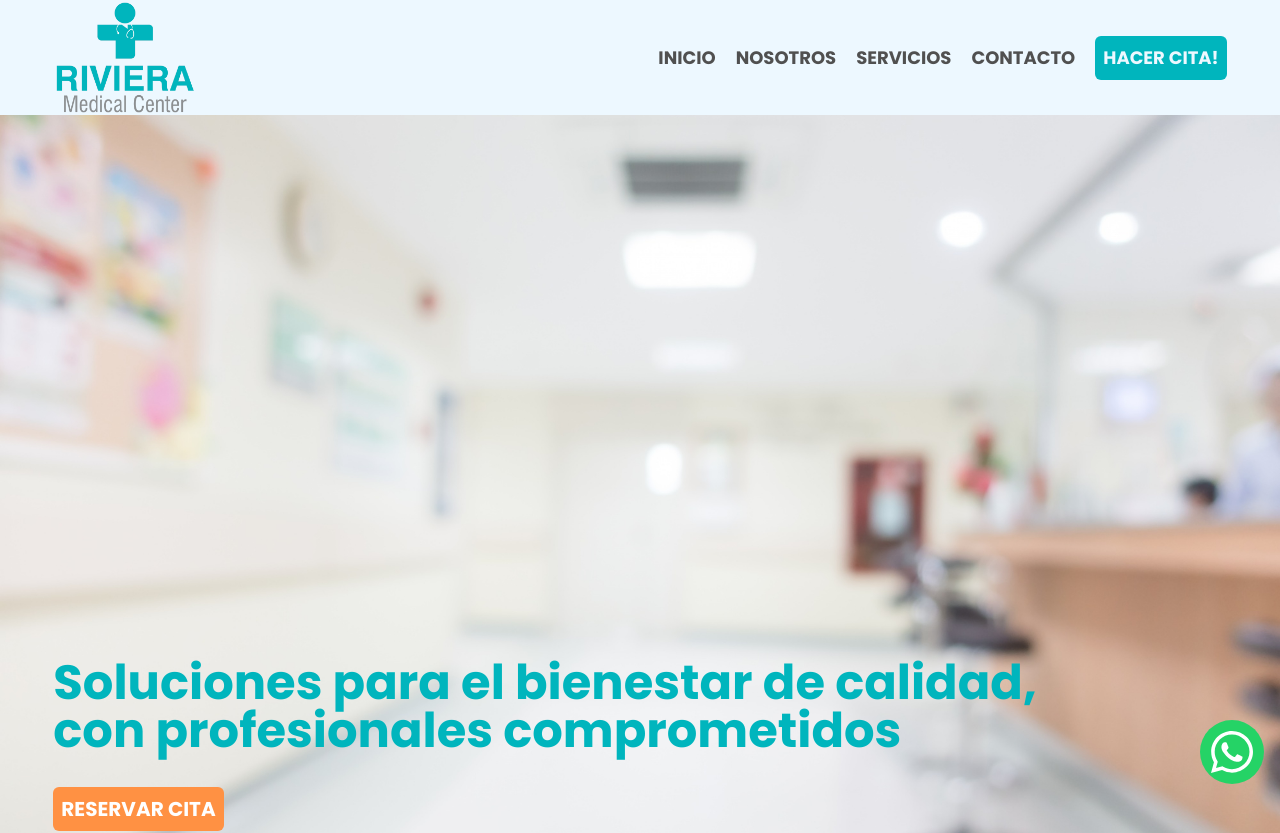
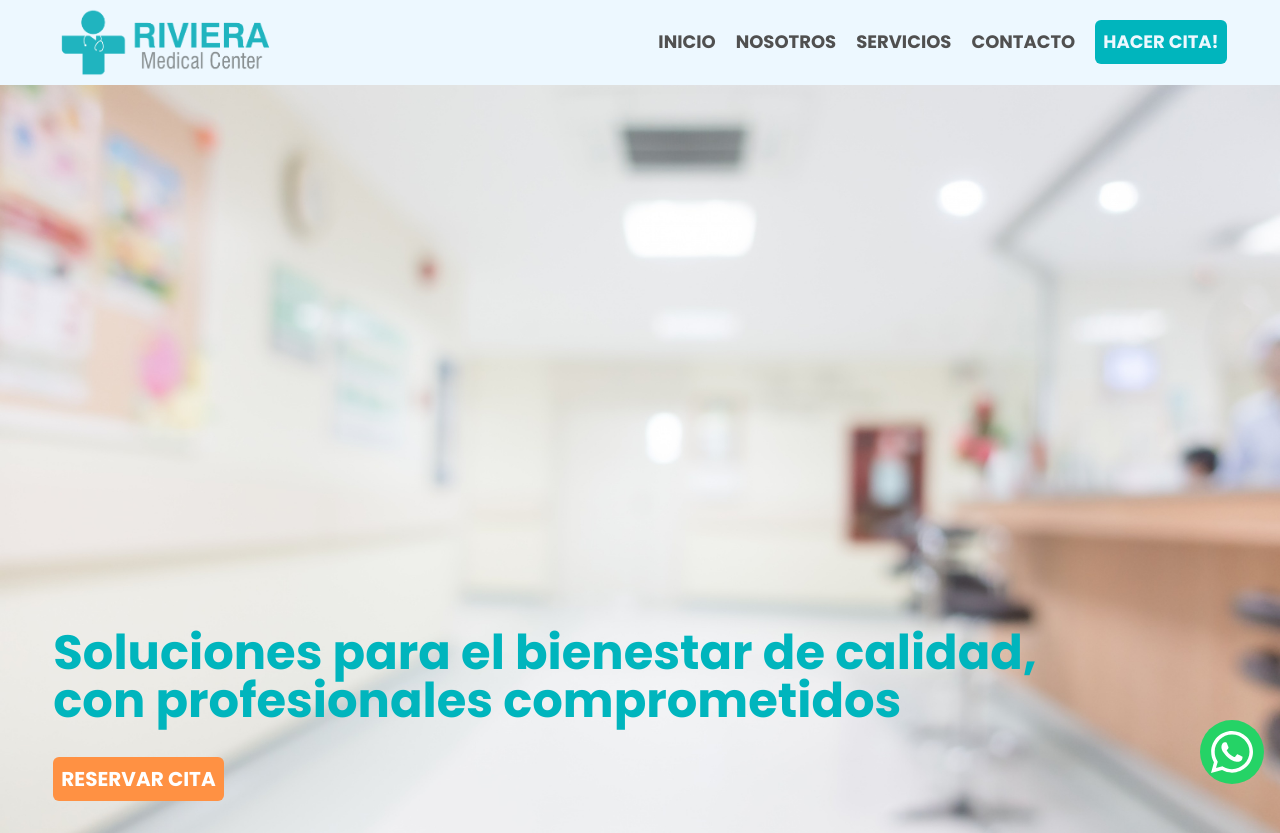
Before and after one commit to desarrolloCoeur/riviera-medical-center, a Next.js app: page / in a window 1280 px wide. Shown: the top 833 px of the page. Built offline with nearby package versions, Linux system fonts and the light colour scheme.

Commit message:
header horizontal

```diff
--- a/components/ui/Header.jsx
+++ b/components/ui/Header.jsx
@@ -19,11 +19,11 @@ const Header = () => {
                 <div>
                     <Link href="/">
                         <Image
-                            src="/img/riviera-medical-center.png"
+                            src="/img/riviera-medical-horizontal.png"
                             alt="Riviera Medical Center"
-                            width={145}
-                            height={80}
-                            className="main-logo"
+                            width={225}
+                            height={90}
+                            className="main-logo my-1"
                         />
                     </Link>
                 </div>
```
Also changed, not shown: public/img/Logotipo RMC_Sin letras.png (added), public/img/riviera-medical-horizontal.png (added).
